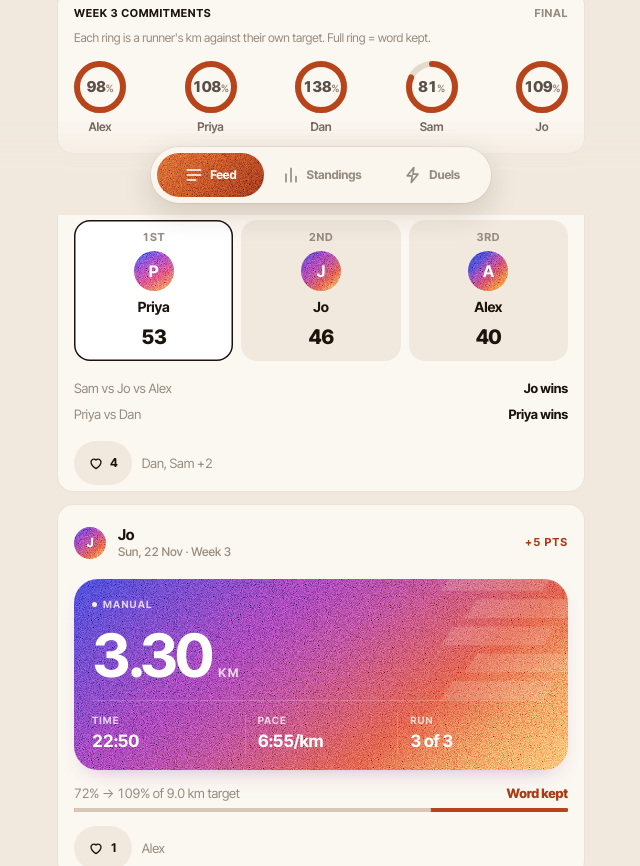
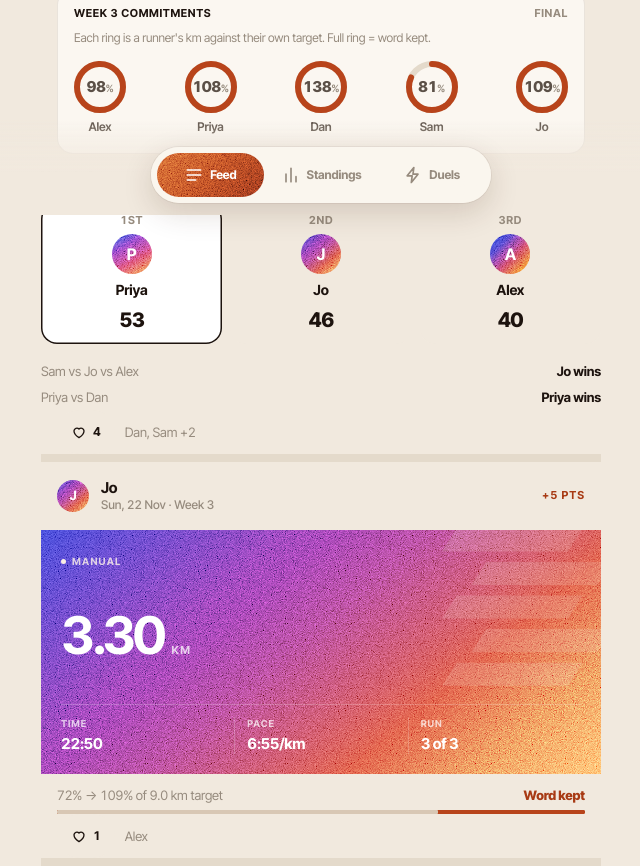
Before and after one commit to martinvekov/Running, a Next.js app in the folder apps/web/: page /demo in a window 1280 px wide. Shown: the part 585-1451 px from the top of the page, without its empty margins (319-959 px from the left). Built offline with nearby package versions, Linux system fonts and the light colour scheme.

Commit message:
Full-bleed feed: edge-to-edge colour block, quieter like and comment controls
Co-Authored-By: Claude Sonnet 5.5 <noreply@anthropic.com>
Claude-Session: https://claude.ai/code/session_018gXhDAQfrrtNnQGncJjxsX

```diff
--- a/apps/web/app/_season/run-social.tsx
+++ b/apps/web/app/_season/run-social.tsx
@@ -51,7 +51,7 @@ export function SocialBar({
               strokeLinejoin="round"
             />
           </svg>
-          <span>{social.commentCount > 0 ? social.commentCount : 'Comment'}</span>
+          {social.commentCount > 0 && <span>{social.commentCount}</span>}
         </Link>
         {likedBy && <span className="social-by">{likedBy}</span>}
       </div>
--- a/apps/web/app/globals.css
+++ b/apps/web/app/globals.css
@@ -2309,3 +2309,99 @@ button {
   background: var(--track);
   color: var(--ink-2);
 }
+
+/* ------------------------------------------------------------------------------------------
+   Full-bleed feed: posts run edge to edge with a plain strip between them. The colour block has
+   no inset, border or rounded corners, and the like and comment controls are quiet line icons.
+   ------------------------------------------------------------------------------------------ */
+
+.feed {
+  gap: 0;
+}
+
+.feed .item {
+  gap: 0;
+  margin-inline: -16px;
+  padding: 0;
+  border: 0;
+  border-bottom: 8px solid var(--track);
+  border-radius: 0;
+  background: none;
+}
+
+.feed .item > *:not(.item-body) {
+  margin-inline: 16px;
+}
+
+.feed .item > .overtake {
+  margin-inline: 0;
+  border-radius: 0;
+}
+
+.feed .item-head {
+  min-height: 0;
+  padding-block: 12px;
+}
+
+.feed .item-progress {
+  padding-top: 12px;
+}
+
+.feed .figures {
+  min-height: 244px;
+  justify-content: space-between;
+  gap: 24px;
+  padding: 24px 20px 20px;
+  border-radius: 0;
+  box-shadow: none;
+}
+
+.feed .figures::after {
+  top: -10px;
+  right: -30px;
+  width: 210px;
+  height: 172px;
+}
+
+.feed .figure-main {
+  margin: 0;
+  font-size: 52px;
+}
+
+.feed .figure-main span {
+  font-size: 11px;
+}
+
+.feed .figure-grid dt {
+  font-size: 9.5px;
+}
+
+.feed .figure-grid dd {
+  font-size: 15px;
+}
+
+.feed .social {
+  margin-top: 0;
+  padding-top: 0;
+  border-top: 0;
+}
+
+.feed .social-btn {
+  gap: 6px;
+  padding: 0 16px 0 0;
+  font-size: 13px;
+  font-weight: 600;
+}
+
+.social-btn svg {
+  width: 19px;
+  height: 19px;
+}
+
+.social-btn svg path {
+  stroke-width: 1.4;
+}
+
+.feed .latest-comment {
+  padding: 0 0 14px;
+}
--- a/apps/web/components/like-button.tsx
+++ b/apps/web/components/like-button.tsx
@@ -44,7 +44,7 @@ export function LikeButton({
             strokeLinejoin="round"
           />
         </svg>
-        <span>{state.count > 0 ? state.count : 'Like'}</span>
+        {state.count > 0 && <span>{state.count}</span>}
       </button>
     </form>
   );
```
